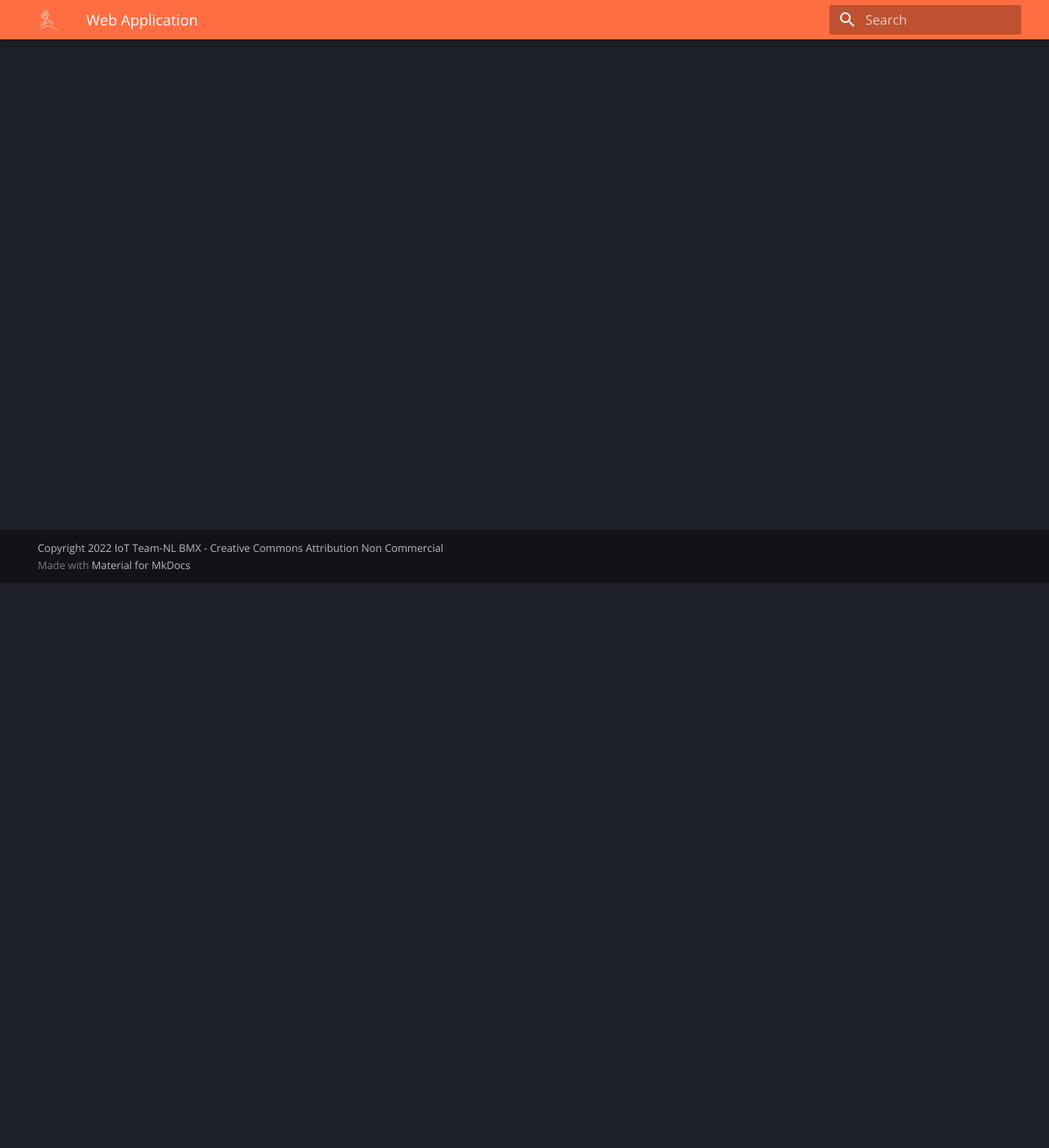
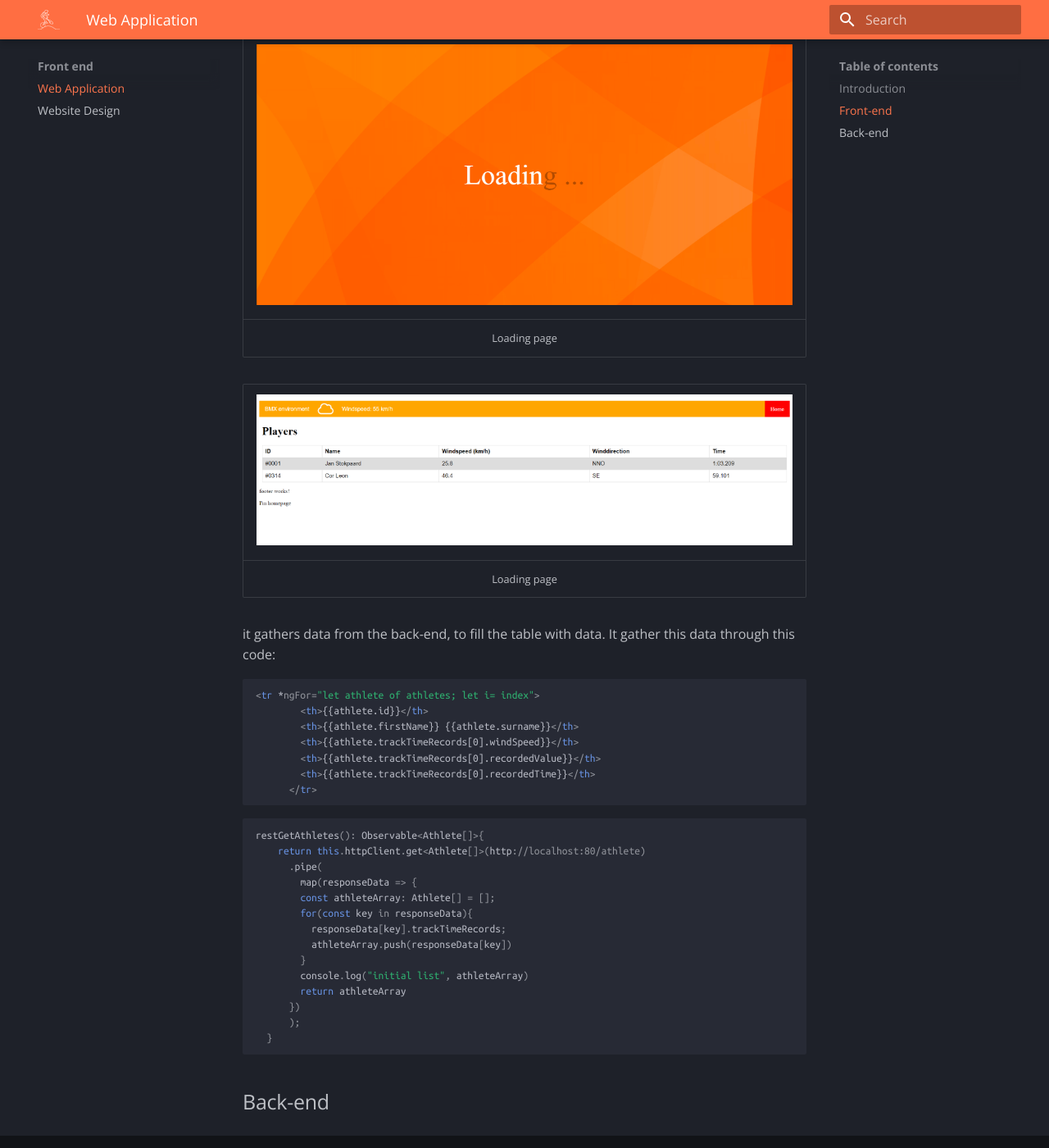
Before and after one commit to TheCodeCompany-Sem/BMX-TEAMNL-IOT, an MkDocs documentation site: the page built from docs/Front end/Web-Application.md, in a window 1280 px wide and 1400 px high, scrolled down 689 px. Shown: the whole window at 82% size. Built offline with MkDocs 1.6.1 and Material for MkDocs 9.7.7, drawn with Linux system fonts in a browser that asks for light colours.

Commit message:
added front-end documentation

````diff
--- a/docs/Front end/Web-Application.md
+++ b/docs/Front end/Web-Application.md
@@ -14,3 +14,46 @@ We will make sure the following functionalities will be implemented on the web-a
 - ability to export data into json-files
 - ability for the coach and athlete to see the performance of the athlete
 - ability to see improvement of the athlete and what might have affected his/her performance
+
+## Front-end
+
+The front-end currently looks as follows:
+
+|![loading page](../loadingpage.png)|
+| :-:|
+|Loading page|
+
+|![main page](../mainpage.png)|
+| :-:|
+|Loading page|
+
+it gathers data from the back-end, to fill the table with data. It gather this data through this code:
+
+```html
+<tr *ngFor="let athlete of athletes; let i= index">
+        <th>{{athlete.id}}</th>
+        <th>{{athlete.firstName}} {{athlete.surname}}</th>
+        <th>{{athlete.trackTimeRecords[0].windSpeed}}</th>
+        <th>{{athlete.trackTimeRecords[0].recordedValue}}</th>
+        <th>{{athlete.trackTimeRecords[0].recordedTime}}</th>
+      </tr>
+```
+
+```js
+restGetAthletes(): Observable<Athlete[]>{
+    return this.httpClient.get<Athlete[]>(http://localhost:80/athlete)
+      .pipe(
+        map(responseData => {
+        const athleteArray: Athlete[] = [];
+        for(const key in responseData){
+          responseData[key].trackTimeRecords;
+          athleteArray.push(responseData[key])
+        }
+        console.log("initial list", athleteArray)
+        return athleteArray
+      })
+      );
+  }
+```
+
+## Back-end
````
Also changed, not shown: docs/embedded_device.md (+4 -0 lines).
